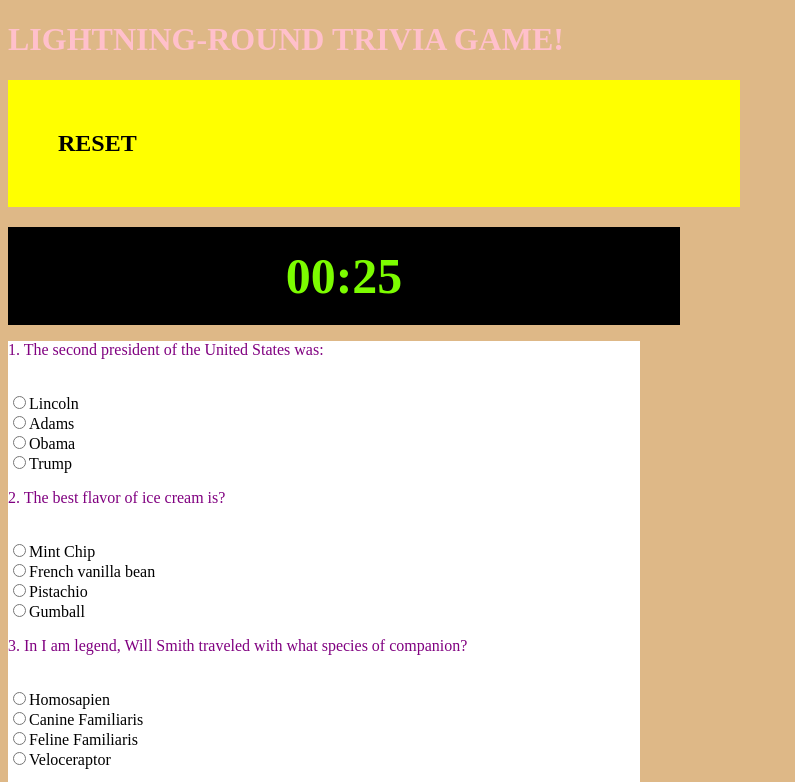
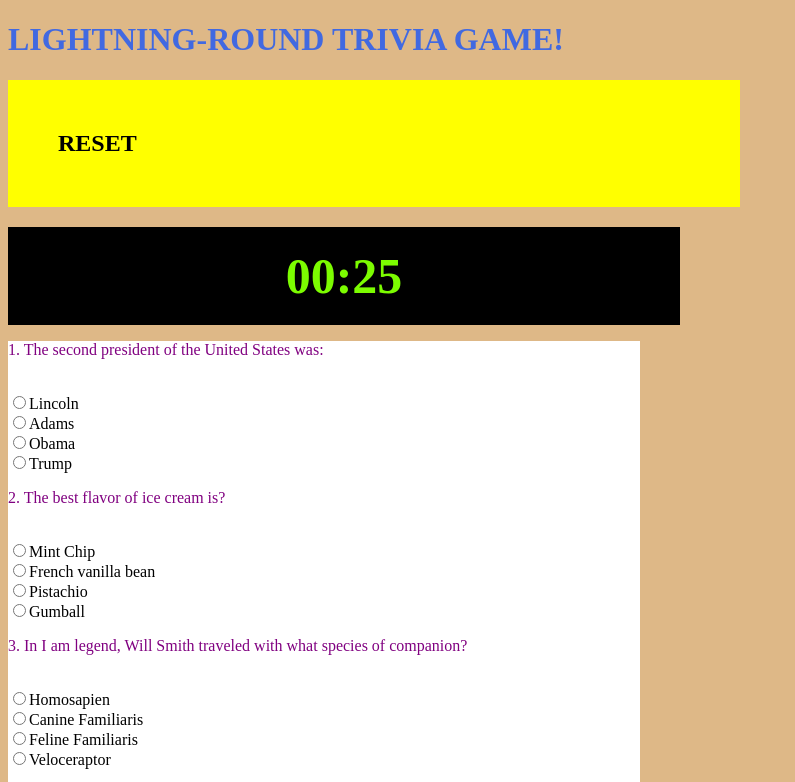
Before and after one commit to wileybb/TriviaGame, a plain HTML site: page index.html in a window 1280 px wide. Shown: the top 782 px of the page, without its empty margins (0-795 px from the left). Drawn offline with nearby package versions, Linux system fonts and the light colour scheme.

Commit message:
color change again

```diff
--- a/assets/css/style.css
+++ b/assets/css/style.css
@@ -7,7 +7,7 @@ body{
     background-color: burlywood;
 }
 h1{
-color:pink;
+color:royalblue;
 }
 h2{
     background-color: yellow;
```
